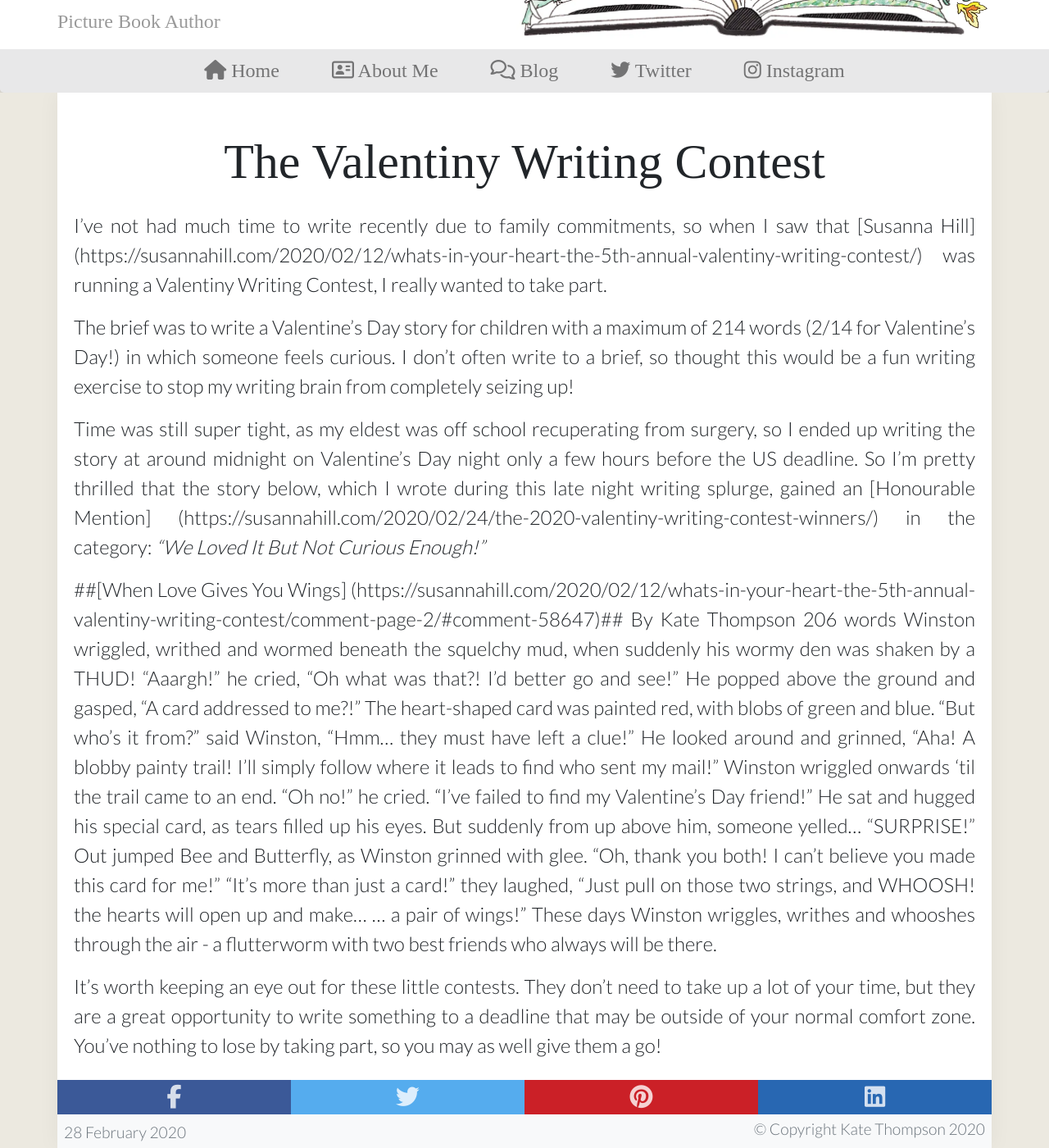
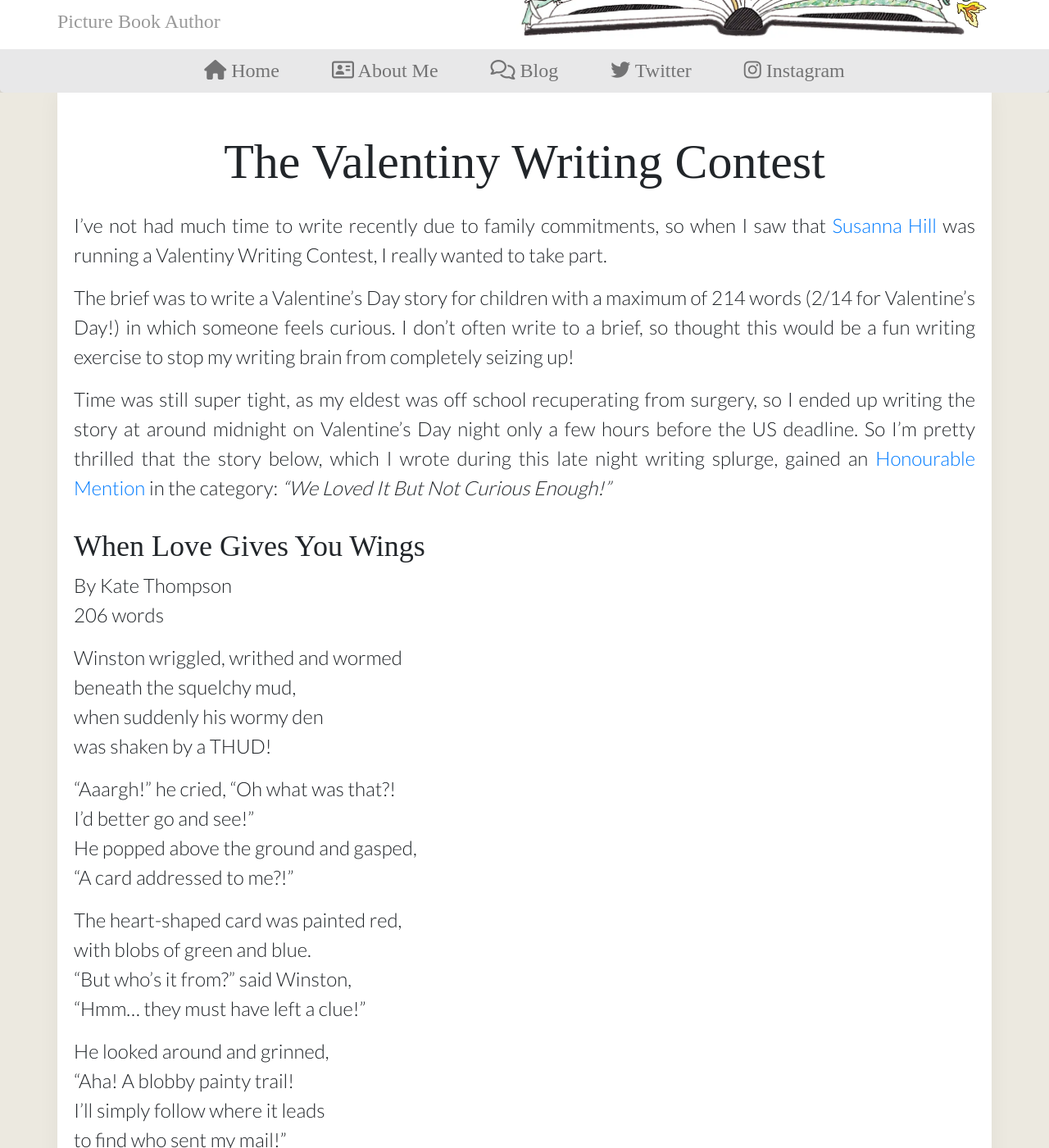
Before and after one commit to KateThompsonWrites/KateThompsonWrites.github.io, a Jekyll site: the page built from _posts/2020-02-28-valentiny-writing-contest.md, in a window 1280 px wide and 1400 px high, scrolled down 300 px. Shown: the whole window at 82% size. Built offline with Jekyll 4.4.1, drawn with Linux system fonts in a browser that asks for light colours; nearby versions of some CDN libraries; some web fonts are replaced; some of the changed text lies outside the part shown.

Commit message:
Update 2020-02-28-valentiny-writing-contest.md
Fixing/Cleaning up markup

```diff
--- a/_posts/2020-02-28-valentiny-writing-contest.md
+++ b/_posts/2020-02-28-valentiny-writing-contest.md
@@ -3,13 +3,13 @@ layout: wrapped
 title: 'The Valentiny Writing Contest'
 ---
 
-I’ve not had much time to write recently due to family commitments, so when I saw that [Susanna Hill] (https://susannahill.com/2020/02/12/whats-in-your-heart-the-5th-annual-valentiny-writing-contest/) was running a Valentiny Writing Contest, I really wanted to take part.
+I’ve not had much time to write recently due to family commitments, so when I saw that [Susanna Hill](https://susannahill.com/2020/02/12/whats-in-your-heart-the-5th-annual-valentiny-writing-contest/) was running a Valentiny Writing Contest, I really wanted to take part.
 
 The brief was to write a Valentine’s Day story for children with a maximum of 214 words (2/14 for Valentine’s Day!) in which someone feels curious. I don’t often write to a brief, so thought this would be a fun writing exercise to stop my writing brain from completely seizing up!
 
-Time was still super tight, as my eldest was off school recuperating from surgery, so I ended up writing the story at around midnight on Valentine’s Day night only a few hours before the US deadline. So I’m pretty thrilled that the story below, which I wrote during this late night writing splurge, gained an [Honourable Mention] (https://susannahill.com/2020/02/24/the-2020-valentiny-writing-contest-winners/) in the category: _“We Loved It But Not Curious Enough!”_
+Time was still super tight, as my eldest was off school recuperating from surgery, so I ended up writing the story at around midnight on Valentine’s Day night only a few hours before the US deadline. So I’m pretty thrilled that the story below, which I wrote during this late night writing splurge, gained an [Honourable Mention](https://susannahill.com/2020/02/24/the-2020-valentiny-writing-contest-winners/) in the category: _“We Loved It But Not Curious Enough!”_
 
-<p align="center"> ##[When Love Gives You Wings] (https://susannahill.com/2020/02/12/whats-in-your-heart-the-5th-annual-valentiny-writing-contest/comment-page-2/#comment-58647)##
+## [When Love Gives You Wings](https://susannahill.com/2020/02/12/whats-in-your-heart-the-5th-annual-valentiny-writing-contest/comment-page-2/#comment-58647)
 
 By Kate Thompson
 206 words
@@ -59,6 +59,6 @@ and make…
 These days Winston wriggles, writhes
 and whooshes through the air -
 a flutterworm with two best friends
-who always will be there. </p>
+who always will be there.
 
 It’s worth keeping an eye out for these little contests. They don’t need to take up a lot of your time, but they are a great opportunity to write something to a deadline that may be outside of your normal comfort zone. You’ve nothing to lose by taking part, so you may as well give them a go!
```
